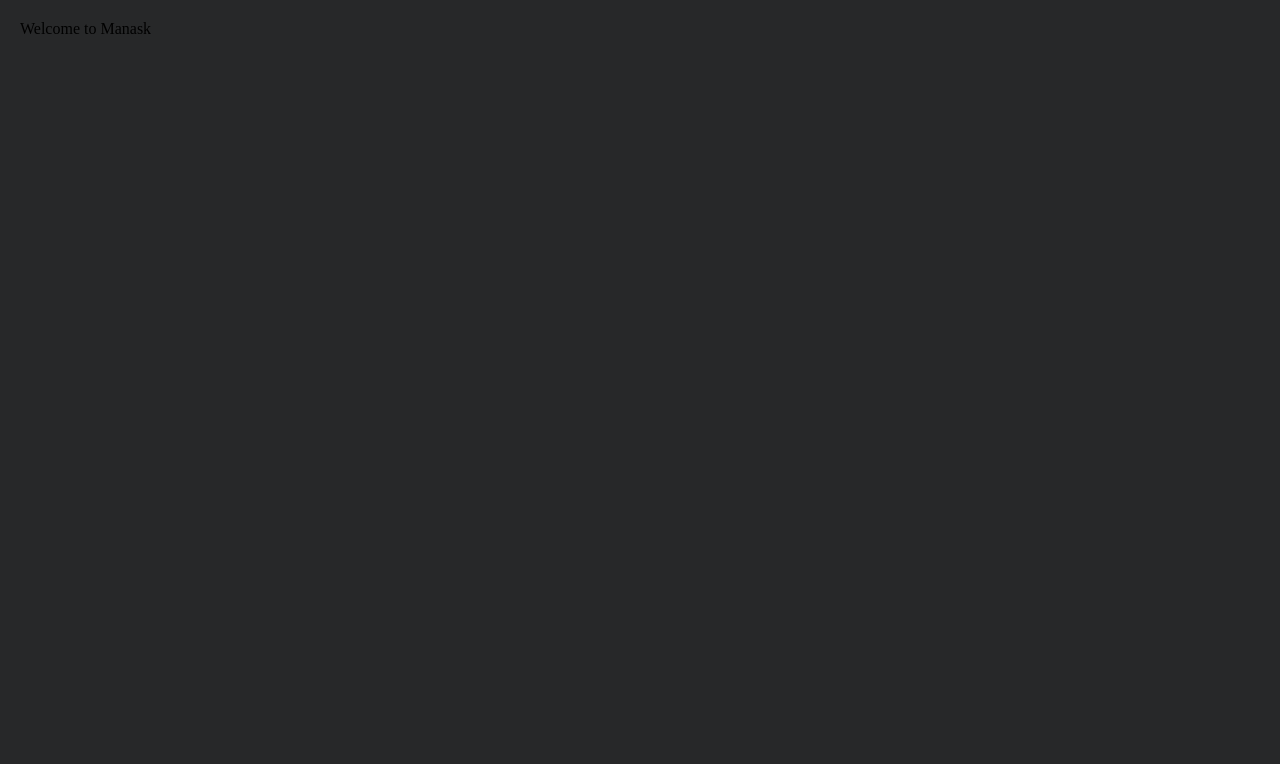
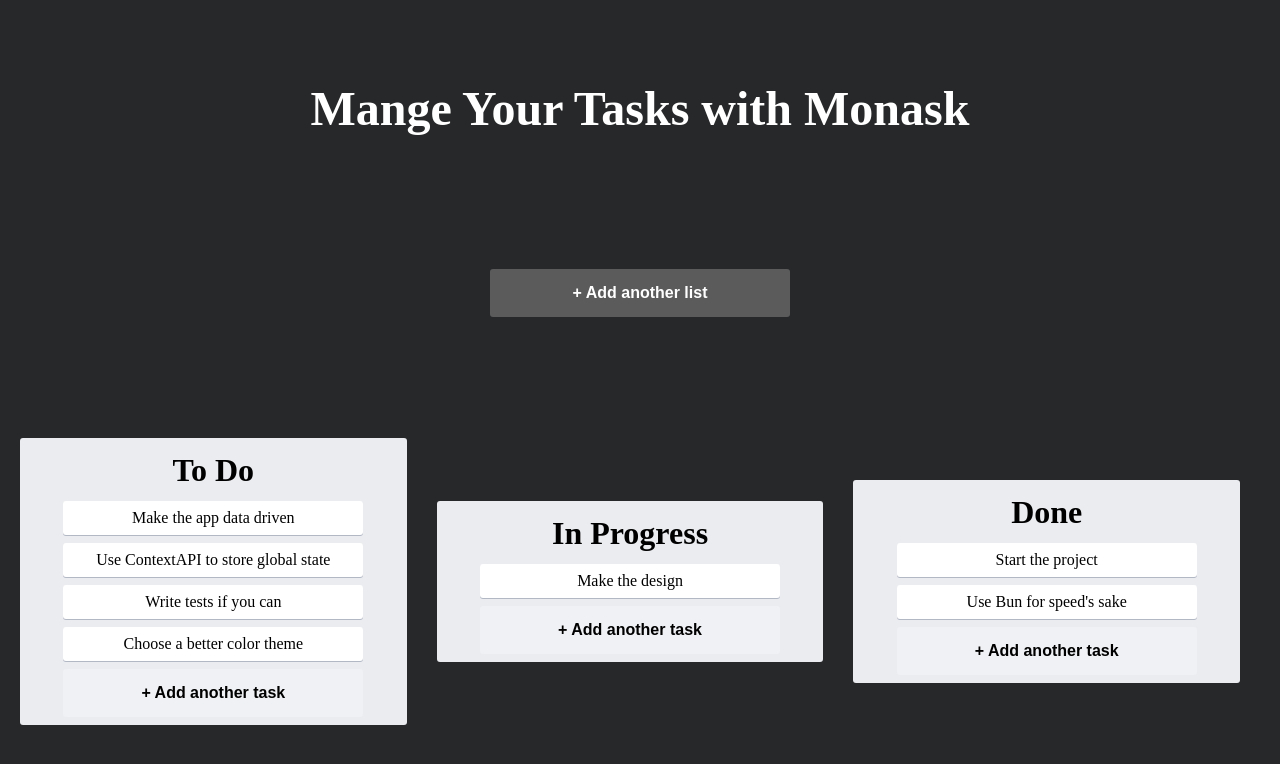
Before and after one commit to utshodebravestone/manask, a React (Vite) app: page / in a window 1280 px wide. Shown: the top 764 px of the page. Built offline with nearby package versions, Linux system fonts and the light colour scheme.

Commit message:
Added the look and a bit of functionality

```diff
--- /dev/null
+++ b/src/components/AddNewItem.tsx
@@ -0,0 +1,31 @@
+import useToggle from "../hooks/useToggle";
+import { AddItemButton } from "../styles";
+import NewItemForm from "./NewItemForm";
+
+type Props = {
+  onAdd(text: string): void;
+  toggleButtonText: string;
+  dark?: boolean;
+};
+
+const AddNewItem = ({ onAdd, toggleButtonText, dark }: Props) => {
+  const [showForm, toggleForm] = useToggle(false);
+
+  if (showForm)
+    return (
+      <NewItemForm
+        onAdd={(text) => {
+          toggleForm();
+          onAdd(text);
+        }}
+      />
+    );
+
+  return (
+    <AddItemButton dark={dark} onClick={() => toggleForm()}>
+      {toggleButtonText}
+    </AddItemButton>
+  );
+};
+
+export default AddNewItem;
--- a/src/components/App.tsx
+++ b/src/components/App.tsx
@@ -1,9 +1,54 @@
 import { FC } from "react";
 
-import { AppContainer } from "../styles";
+import { AppContainer, ColumnTitle, FullColumnContainer } from "../styles";
+import Column from "./Column";
+import AddNewItem from "./AddNewItem";
+import Card from "./Card";
 
 const App: FC = () => {
-  return <AppContainer>Welcome to Manask</AppContainer>;
+  return (
+    <AppContainer>
+      <Column title="To Do">
+        <Card text="Make the app data driven" />
+        <Card text="Use ContextAPI to store global state" />
+        <Card text="Write tests if you can" />
+        <Card text="Choose a better color theme" />
+        <AddNewItem
+          onAdd={(text) => console.log(text)}
+          toggleButtonText="+ Add another task"
+          dark
+        />
+      </Column>
+      <Column title="In Progress">
+        <Card text="Make the design" />
+        <AddNewItem
+          onAdd={(text) => console.log(text)}
+          toggleButtonText="+ Add another task"
+          dark
+        />
+      </Column>
+      <Column title="Done">
+        <Card text="Start the project" />
+        <Card text="Use Bun for speed's sake" />
+        <AddNewItem
+          onAdd={(text) => console.log(text)}
+          toggleButtonText="+ Add another task"
+          dark
+        />
+      </Column>
+      <FullColumnContainer>
+        <AddNewItem
+          onAdd={(text) => console.log(text)}
+          toggleButtonText="+ Add another list"
+        />
+      </FullColumnContainer>
+      <FullColumnContainer>
+        <ColumnTitle>
+          <h2>Mange Your Tasks with Monask</h2>
+        </ColumnTitle>
+      </FullColumnContainer>
+    </AppContainer>
+  );
 };
 
 export default App;
--- /dev/null
+++ b/src/components/Card.tsx
@@ -0,0 +1,11 @@
+import { CardContainer } from "../styles";
+
+type CardProps = {
+  text: string;
+};
+
+const Card = ({ text }: CardProps) => {
+  return <CardContainer>{text}</CardContainer>;
+};
+
+export default Card;
--- /dev/null
+++ b/src/components/Column.tsx
@@ -0,0 +1,17 @@
+import { PropsWithChildren } from "react";
+import { ColumnContainer, ColumnTitle } from "../styles";
+
+type Props = {
+  title: string;
+};
+
+const Column = ({ title, children }: PropsWithChildren<Props>) => {
+  return (
+    <ColumnContainer>
+      <ColumnTitle dark>{title}</ColumnTitle>
+      {children}
+    </ColumnContainer>
+  );
+};
+
+export default Column;
--- /dev/null
+++ b/src/components/NewItemForm.tsx
@@ -0,0 +1,19 @@
+import { useState } from "react";
+import { NewItemButton, NewItemFormContainer, NewItemInput } from "../styles";
+
+type Props = {
+  onAdd(text: string): void;
+};
+
+const NewItemForm = ({ onAdd }: Props) => {
+  const [text, setText] = useState("");
+
+  return (
+    <NewItemFormContainer>
+      <NewItemInput value={text} onChange={(e) => setText(e.target.value)} />
+      <NewItemButton onClick={() => onAdd(text)}>Create</NewItemButton>
+    </NewItemFormContainer>
+  );
+};
+
+export default NewItemForm;
--- /dev/null
+++ b/src/hooks/useToggle.ts
@@ -0,0 +1,8 @@
+import { useState } from "react";
+
+const useToggle = (initialValue: boolean): [boolean, () => void] => {
+  const [value, setValue] = useState(initialValue);
+  return [value, () => setValue((value) => !value)];
+};
+
+export default useToggle;
--- a/src/styles.ts
+++ b/src/styles.ts
@@ -1,11 +1,103 @@
 import styled from "styled-components";
+
+type AddItemButtonProps = { dark?: boolean };
+
+type ColumnTitleProps = { dark?: boolean };
 
 export const AppContainer = styled.div`
   height: 100%;
+  overflow-y: scroll;
   width: 100%;
   padding: 20px;
   background-color: #272829;
   display: flex;
   flex-direction: row;
+  flex-flow: wrap-reverse;
+  align-items: center;
+  justify-content: center;
+  gap: 10px;
+`;
+
+export const ColumnContainer = styled.div`
+  width: 300px;
+  max-width: 500px;
+  min-height: 40px;
+  margin-right: 20px;
+  padding: 8px;
+  background-color: #ebecf0;
+  border-radius: 3px;
+  flex-grow: 1;
+  display: flex;
+  flex-direction: column;
+  justify-content: center;
+  align-items: center;
+`;
+
+export const FullColumnContainer = styled.div`
+  width: 100%;
+  display: flex;
+  justify-content: center;
+`;
+
+export const ColumnTitle = styled.div<ColumnTitleProps>`
+  padding: 6px 16px 12px;
+  color: ${(props) => (props.dark ? "#000" : "#fff")};
+  font-weight: bold;
+  font-size: 2rem;
+`;
+
+export const CardContainer = styled.div`
+  min-width: 300px;
+  margin-bottom: 0.5rem;
+  padding: 0.5rem 1rem;
+  background-color: #fff;
+  border-radius: 3px;
+  text-align: center;
+  box-shadow: #091e4240 0px 1px 0px 0px;
+  cursor: pointer;
+`;
+
+export const AddItemButton = styled.button<AddItemButtonProps>`
+  min-width: 300px;
+  padding: 15px 20px;
+  background-color: #ffffff3d;
+  color: ${(props) => (props.dark ? "#000" : "#fff")};
+  border: none;
+  border-radius: 3px;
+  cursor: pointer;
+  text-align: center;
+  font-weight: bold;
+  font-size: 1rem;
+  transition: background 85ms ease-in;
+  &:hover {
+    background-color: #ffffff52;
+  }
+`;
+
+export const NewItemFormContainer = styled.div`
+  min-width: 300px;
+  display: flex;
+  flex-direction: column;
   align-items: flex-start;
 `;
+
+export const NewItemButton = styled.button`
+  width: 100%;
+  padding: 15px 20px;
+  background-color: #5aac44;
+  color: #fff;
+  border: none;
+  border-radius: 3px;
+  box-shadow: none;
+  text-align: center;
+`;
+
+export const NewItemInput = styled.input`
+  width: 100%;
+  margin-bottom: 0.5rem;
+  padding: 15px 20px;
+  font-size: 1rem;
+  border: none;
+  border-radius: 3px;
+  box-shadow: #091e4240 0px 1px 0px 0px;
+`;
```
